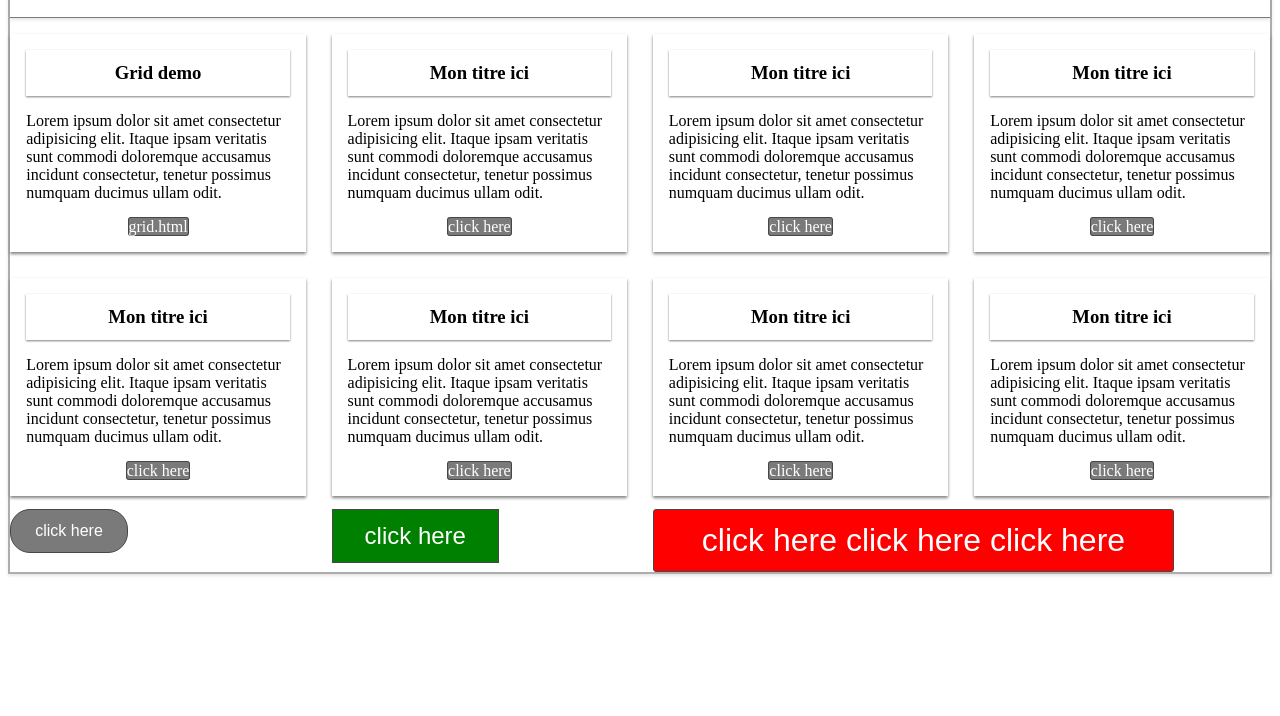
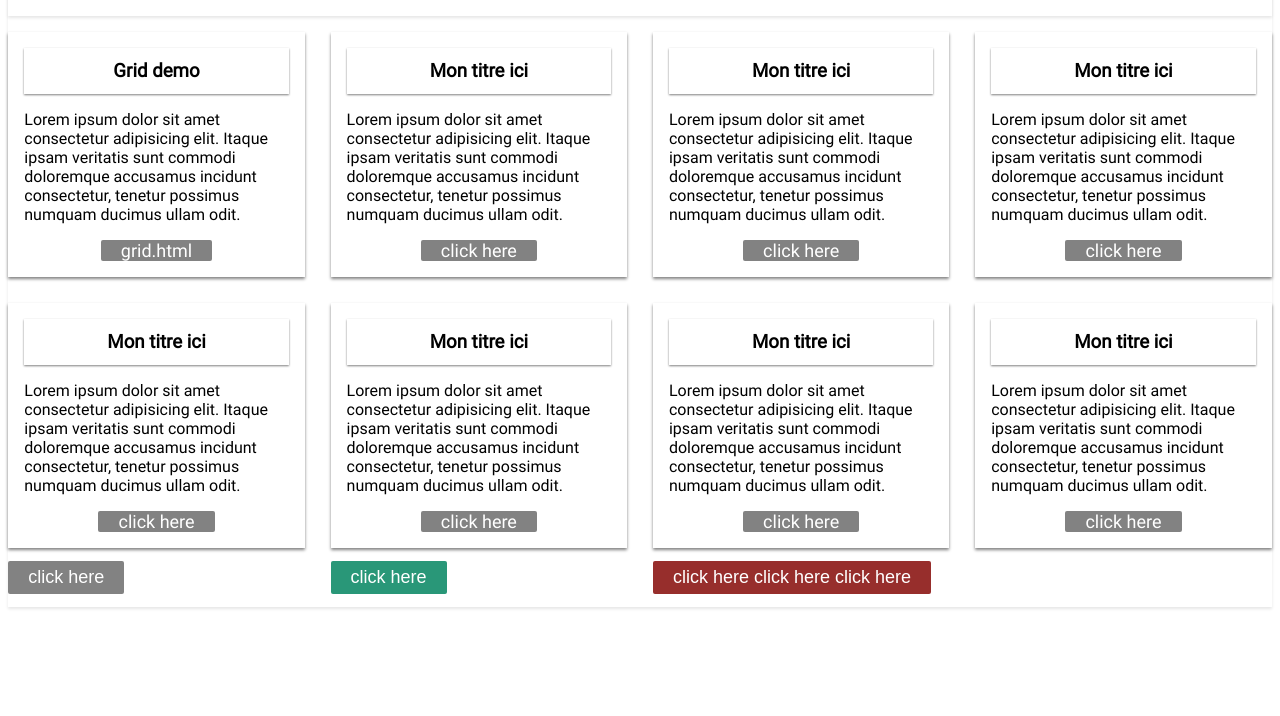
Before and after one commit to pixelspy/helloclick-css, a website: page docs/index.html in a window 1280 px wide. Shown: the part 84-800 px from the top of the page. Drawn offline with Linux system fonts and the light colour scheme.

Commit message:
Roboto & buttons

```diff
--- a/scss/inc/project/_colors.scss
+++ b/scss/inc/project/_colors.scss
@@ -2,12 +2,24 @@
 $white: #fff;
 $black: #000;
 
-$grey: rgb(122, 122, 122);
-$grey-light: lighten($grey, 20%);
-$grey-dark: darken($grey, 20%);
+$grey1: #333;
+$grey2: #4F4F4F;
+$grey3: #828282;
+$grey4: #BDBDBD;
+$grey5: #E0E0E0;
+$grey6: #F2F2F2;
 
-$green: rgb(0,128,0);
-$green-dark: darken($green, 20%);
+$darkGreen: #217057;
+$green: #299778;
+$lightGreen: #AEE5D6;
 
-$red: rgb(255,0,0);
-$red-dark: darken($red, 20%);
+$red: #972E2C;
+$salmon: #F38081;
+$darkRed: darken($red, 20%); // not from HelloClick colors
+
+$darkBlue: #04273C;
+$greyBlue: #406680;
+$blue: #1C5E8A;
+$lightBlue: #2A8ACA;
+$paleBlue: #88C8EE;
+$whiteBlue: #C2E8FB;
--- a/scss/inc/project/_fonts.scss
+++ b/scss/inc/project/_fonts.scss
@@ -5,12 +5,12 @@ $font-weight-medium: 500;
 $font-weight-bold: 700;
 
 // Fonts declaration
-//@font-face {
-//  font-family: quote(Montserrat);
-//  font-style: normal;
-//  font-weight: 400;
-//  src: local(quote(Montserrat Regular)), local(quote(Montserrat-Regular)),
-//    url("#{$path-fonts}Montserrat/montserrat-v12-latin-regular.woff2") format('woff2'), /* Chrome 26+, Opera 23+, Firefox 39+ */
-//    url("#{$path-fonts}Montserrat/montserrat-v12-latin-regular.woff") format('woff') /* Chrome 6+, Firefox 3.6+, IE 9+, Safari 5.1+ */
-//}
-//$fonts-montserrat: 'Montserrat', sans-serif;
+@font-face {
+	font-family: quote(Roboto);
+	font-style: normal;
+	font-weight: 400;
+	src: local(quote(Roboto)), local(quote(Roboto-Regular)),
+	url("#{$path-fonts}/roboto-v18-latin-regular.woff2") format('woff2'), /* Chrome 26+, Opera 23+, Firefox 39+ */
+	url("#{$path-fonts}roboto-v18-latin-regular.woff") format('woff'); /* Chrome 6+, Firefox 3.6+, IE 9+, Safari 5.1+ */
+}
+$fontRobotoRegular: 'Roboto', sans-serif;
--- a/scss/inc/project/views/_general.scss
+++ b/scss/inc/project/views/_general.scss
@@ -1,6 +1,9 @@
+body {
+	font-family: $fontRobotoRegular;
+}
 @include breakpoint(tv) {
 	.container {
-    border: 2px solid $grey-light;
+	//border: 2px solid $grey-light;
 		box-shadow:  0 2px 3px rgba($black, 0.1);
 	}
 }
--- a/scss/inc/project/views/components/_button.scss
+++ b/scss/inc/project/views/components/_button.scss
@@ -1,47 +1,44 @@
 .btn {
-  border: 1px solid $grey-dark;
+	padding: 0 20px;
+	border: none;
 	color: $white;
 	text-align: center;
 	cursor: pointer;
-  background-color: $grey;
+	background-color: $grey3;
+	border-radius: 2px;
+	height: 33px;
+	font-size: 18px;
+	font-weight: 500;
+	transition: background-color .1s ease-in-out;
 
 	&:hover {
-    background-color: $grey-dark;
-    color: $white;
+		background-color: $grey2;
 	}
 
-  &__squared {
-    border-radius: 3px;
-  }
-  &__rounded {
-    border-radius: 20px;
-  }
-
-  &__small {
-    font-size: $size-small;
-    padding: $size-extra-small $size-medium;
-  }
-  &__medium {
-    font-size: $size-medium;
-    padding: $size-extra-small $size-large;
-  }
-  &__large {
-    font-size: $size-large;
-    padding: $size-extra-small $size-extra-large;
-  }
-
+	// The hovers seems non-consistent
 	&--success {
 		background-color: $green;
-    color: $white;
 		&:hover {
-      background-color: $green-dark;
+			background-color: $darkGreen;
 		}
 	}
 	&--danger {
 		background-color: $red;
-    color: $white;
 		&:hover {
-      background-color: $red-dark;
+			background-color: $darkRed;
+		}
+	}
+	&--primary {
+		background-color: $blue;
+		&:hover {
+			background-color: $darkBlue;
+		}
+	}
+	&:disabled{
+		cursor: default;
+		background-color: $grey3;
+		&:hover {
+			background-color: $grey3;
 		}
 	}
 }
--- a/scss/inc/project/views/components/_navbar.scss
+++ b/scss/inc/project/views/components/_navbar.scss
@@ -2,7 +2,7 @@
   display: flex;
   justify-content: space-between;
   padding: $size-extra-small;
-  border-bottom: 1px solid $grey;
+  //border-bottom: 1px solid $grey;
   box-shadow:  0 2px 3px rgba($black, 0.1);
   align-items: center;
   margin-bottom: 1rem;
@@ -21,7 +21,7 @@
   display: none;
   position: absolute;
   z-index: 1;
-  border: 1px solid $grey-light;
+  //border: 1px solid $grey-light;
   background-color: $white;
   right: 0;
   top: 105px;
@@ -50,7 +50,7 @@
   flex-direction: column;
   color: transparent;
   padding: 5px 5px 5px 7px;
-  border: 1px solid $grey-light;
+  //border: 1px solid $grey-light;
   border-radius: 3px;
   box-shadow:  0 2px 3px rgba($black, 0.1);
   cursor: pointer;
```
Also changed, not shown: docs/elements.html (added, +429 -0 lines), README.md, dist/style.css, docs/grid.html (renamed from tests/grid.html), docs/index.html (renamed from tests/index.html), fonts/roboto-v18-latin-regular.woff (added), fonts/roboto-v18-latin-regular.woff2 (added), 2 other files. Lines whose indentation alone changed are shown as unchanged.
